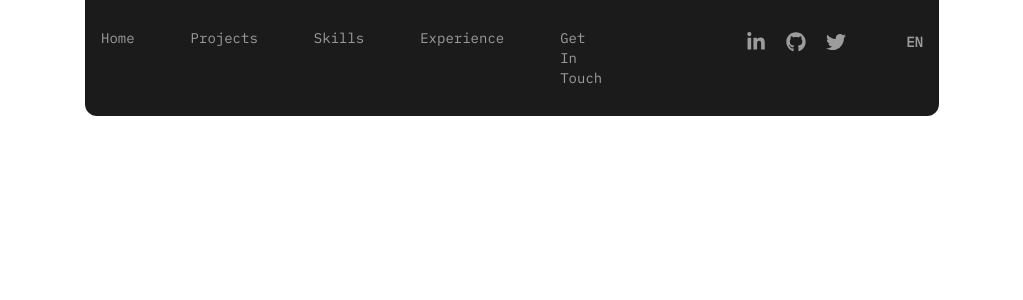
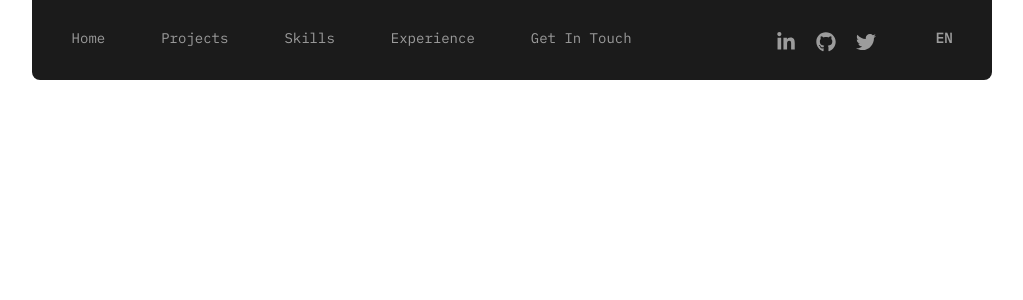
Before and after one commit to Cori-YS/portfolio, a Next.js app: page / in a window 1280 px wide. Shown: the top 300 px of the page, without its empty margins (128-1151 px from the left). Built offline with nearby package versions, Linux system fonts and the light colour scheme.

Commit message:
fix: header width

```diff
--- a/src/app/ui/header.tsx
+++ b/src/app/ui/header.tsx
@@ -3,7 +3,7 @@ import { SocialIcons } from './social-icons';
 
 export function Header() {
   return (
-    <div className='flex w-2/3 p-7 bg-gray text-gray-text font-normal text-sm rounded-b-xl justify-center place-self-center'>
+    <div className='flex w-3/4 p-7 bg-gray text-gray-text font-normal text-sm rounded-b-lg justify-center place-self-center'>
       <Link className='mr-14' href='/'>
         Home
       </Link>
@@ -20,7 +20,7 @@ export function Header() {
         Get In Touch
       </Link>
       <SocialIcons />
-      <Link className='font-extrabold mt-1 ml-10' href='/'>
+      <Link className='font-extrabold ml-10' href='/'>
         EN
       </Link>
     </div>
```
